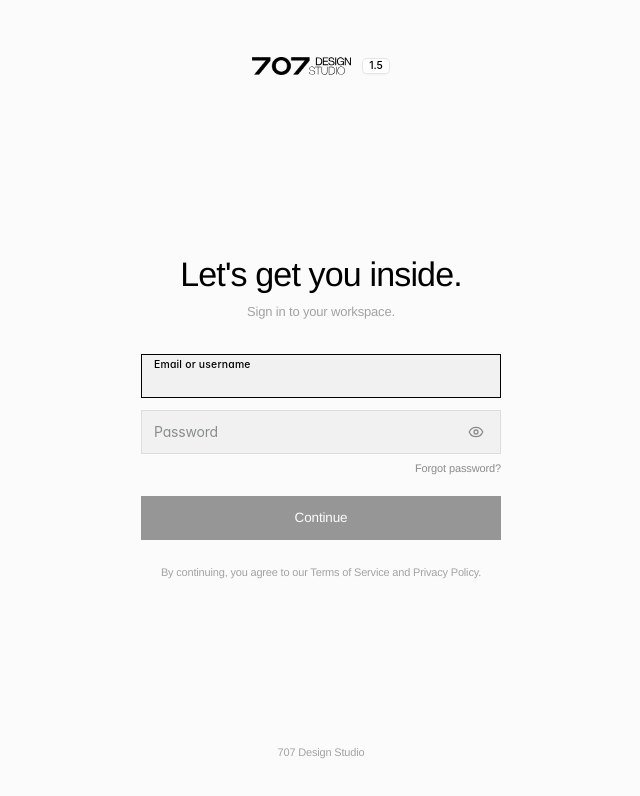
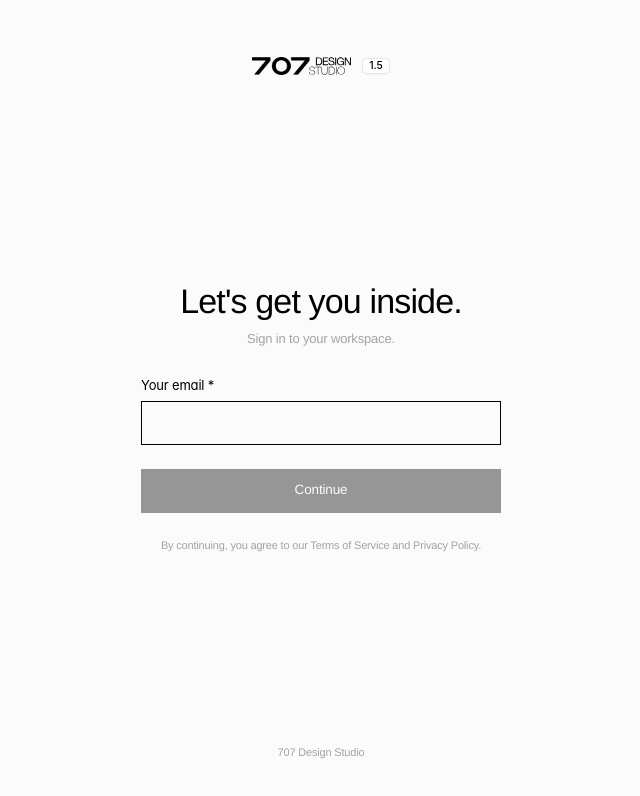
Before and after one commit to 18ohalvin/707Studio, a Vue app: page /login in a window 1280 px wide. Shown: the top 796 px of the page, without its empty margins (319-959 px from the left). Built offline with nearby package versions, Linux system fonts and the light colour scheme.

Commit message:
feat(auth): implement identifier-first email flow (Step 1 and 2A) with top-floating labels and 0.5px hairline styling

```diff
--- a/src/views/LoginView.vue
+++ b/src/views/LoginView.vue
@@ -45,69 +45,111 @@
           </p>
         </div>
 
-        <!-- Sign In Form -->
-        <form class="flex flex-col gap-3 mt-2" @submit.prevent="handleBrandSubmit">
-          <!-- Email / Username Floating Field -->
-          <div class="relative w-full">
+        <!-- Step 1: Identifier / Email Screen -->
+        <form
+          v-if="currentStep === 'email'"
+          class="flex flex-col gap-4 mt-2"
+          @submit.prevent="handleEmailSubmit"
+        >
+          <!-- Email Floating Field (Label moves to the top of the box) -->
+          <div class="relative w-full mt-5">
             <input
-              id="brand-id"
-              ref="brandIdInput"
-              v-model="brandId"
+              id="user-email"
+              ref="emailInput"
+              v-model="email"
               type="text"
-              autocomplete="username"
+              autocomplete="email"
               autocapitalize="none"
               autocorrect="off"
               spellcheck="false"
               placeholder=" "
-              required
               class="ganni-floating-input peer"
               :class="{ 'ganni-input-error': errorMessage }"
               :disabled="isLoading"
               @input="errorMessage = ''"
             />
             <label
-              for="brand-id"
+              for="user-email"
               class="ganni-floating-label"
-              :class="{ 'ganni-floating-label-active': brandId.length > 0 }"
+              :class="{ 'ganni-floating-label-active': email.length > 0 }"
             >
-              Email or username
+              Your email *
             </label>
+            <!-- Error message below box matching Ganni screenshot -->
+            <p v-if="errorMessage" class="text-[12px] text-[rgb(179,0,0)] font-normal mt-1.5 text-left animate-apple-pop">
+              {{ errorMessage }}
+            </p>
           </div>
 
-          <!-- Password Floating Field -->
-          <div class="flex flex-col gap-1.5">
+          <!-- Continue Button -->
+          <div class="mt-2">
+            <button
+              type="submit"
+              :disabled="isLoading || !email.trim()"
+              class="w-full h-[2.75rem] rounded-none bg-black text-white font-707 font-medium text-[13.5px] hover:bg-neutral-800 active:bg-neutral-900 transition-all flex items-center justify-center gap-2 apple-press cursor-pointer shadow-xs disabled:opacity-40 disabled:cursor-not-allowed"
+            >
+              <span v-if="isLoading" class="size-4 border-2 border-white/30 border-t-white rounded-full animate-spin" />
+              <span v-else>Continue</span>
+            </button>
+          </div>
+        </form>
+
+        <!-- Step 2A: Password Screen (For verified registered accounts) -->
+        <form
+          v-else-if="currentStep === 'password'"
+          class="flex flex-col gap-4 mt-2"
+          @submit.prevent="handlePasswordSubmit"
+        >
+          <!-- Verified Email Display / Edit Action -->
+          <div class="flex items-center justify-between text-[12.5px] font-mono text-neutral-600 pb-1.5 border-b-[0.5px] border-black/15">
+            <span class="truncate">{{ email }}</span>
+            <button
+              type="button"
+              @click="editEmail"
+              class="text-black font-semibold hover:underline ml-2 text-[11.5px] cursor-pointer"
+            >
+              Edit
+            </button>
+          </div>
+
+          <!-- Password Floating Field (Label moves to the top of the box) -->
+          <div class="relative w-full mt-5">
             <div class="relative w-full flex items-center">
               <input
-                id="brand-password"
-                v-model="brandPassword"
-                :type="showBrandPassword ? 'text' : 'password'"
+                id="user-password"
+                ref="passwordInput"
+                v-model="password"
+                :type="showPassword ? 'text' : 'password'"
                 autocomplete="current-password"
                 placeholder=" "
-                required
                 class="ganni-floating-input peer pr-[2.5rem]"
                 :class="{ 'ganni-input-error': errorMessage }"
                 :disabled="isLoading"
                 @input="errorMessage = ''"
               />
               <label
-                for="brand-password"
+                for="user-password"
                 class="ganni-floating-label"
-                :class="{ 'ganni-floating-label-active': brandPassword.length > 0 }"
+                :class="{ 'ganni-floating-label-active': password.length > 0 }"
               >
-                Password
+                Password *
               </label>
               <button
                 type="button"
-                @click="showBrandPassword = !showBrandPassword"
+                @click="showPassword = !showPassword"
                 class="absolute right-[0.8125rem] text-[#8a8d8d] hover:text-black cursor-pointer bg-transparent border-none p-1 transition-colors z-10"
                 tabindex="-1"
-                :title="showBrandPassword ? 'Hide password' : 'Show password'"
+                :title="showPassword ? 'Hide password' : 'Show password'"
               >
-                <EyeOff v-if="showBrandPassword" class="w-4 h-4" />
+                <EyeOff v-if="showPassword" class="w-4 h-4" />
                 <Eye v-else class="w-4 h-4" />
               </button>
             </div>
-            <div class="flex justify-end">
+            <!-- Error message below box -->
+            <p v-if="errorMessage" class="text-[12px] text-[rgb(179,0,0)] font-normal mt-1.5 text-left animate-apple-pop">
+              {{ errorMessage }}
+            </p>
+            <div class="flex justify-end mt-1.5">
               <button
                 type="button"
                 @click="handleForgotPin"
@@ -118,21 +160,15 @@
             </div>
           </div>
 
-          <!-- Error Feedback -->
-          <div v-if="errorMessage" class="p-2.5 rounded-[4px] bg-red-50/80 border-[0.5px] border-red-200 text-[rgb(179,0,0)] text-[12px] font-707 flex items-center gap-1.5 animate-apple-pop">
-            <AlertCircle class="w-3.5 h-3.5 shrink-0 text-[rgb(179,0,0)]" />
-            <span>{{ errorMessage }}</span>
-          </div>
-
-          <!-- Continue Button -->
+          <!-- Sign In Button -->
           <div class="mt-2">
             <button
               type="submit"
-              :disabled="isLoading || !brandId.trim() || !brandPassword.trim()"
+              :disabled="isLoading || !password.trim()"
               class="w-full h-[2.75rem] rounded-none bg-black text-white font-707 font-medium text-[13.5px] hover:bg-neutral-800 active:bg-neutral-900 transition-all flex items-center justify-center gap-2 apple-press cursor-pointer shadow-xs disabled:opacity-40 disabled:cursor-not-allowed"
             >
               <span v-if="isLoading" class="size-4 border-2 border-white/30 border-t-white rounded-full animate-spin" />
-              <span v-else>Continue</span>
+              <span v-else>Sign In</span>
             </button>
           </div>
         </form>
@@ -160,9 +196,9 @@
 </template>
 
 <script setup lang="ts">
-import { ref, computed, onMounted, onUnmounted } from 'vue';
+import { ref, computed, nextTick, onMounted, onUnmounted } from 'vue';
 import { useRouter, useRoute } from 'vue-router';
-import { Eye, EyeOff, AlertCircle } from 'lucide-vue-next';
+import { Eye, EyeOff } from 'lucide-vue-next';
 import { useAuthStore } from '../stores/authStore.ts';
 import { useBrandStore } from '../stores/brandStore.ts';
 import { useEditorStore } from '../stores/editorStore.ts';
@@ -175,12 +211,17 @@ const authStore = useAuthStore();
 const brandStore = useBrandStore();
 const editorStore = useEditorStore();
 
-const brandId = ref('');
-const brandPassword = ref('');
-const showBrandPassword = ref(false);
+// Step state: 'email' (Step 1) or 'password' (Step 2A)
+const currentStep = ref<'email' | 'password'>('email');
+
+const email = ref('');
+const password = ref('');
+const showPassword = ref(false);
 const errorMessage = ref('');
 const isLoading = ref(false);
-const brandIdInput = ref<HTMLInputElement | null>(null);
+
+const emailInput = ref<HTMLInputElement | null>(null);
+const passwordInput = ref<HTMLInputElement | null>(null);
 const showWhatsNewModal = ref(false);
 
 // Custom background slot (ready for user-provided background)
@@ -221,7 +262,7 @@ function handleKeydown(e: KeyboardEvent) {
 }
 
 onMounted(() => {
-  brandIdInput.value?.focus();
+  emailInput.value?.focus();
   window.addEventListener('keydown', handleKeydown);
 });
 
@@ -234,36 +275,67 @@ function handleForgotPin() {
   editorStore.showToast('Please contact your administrator or team lead to reset credentials.');
 }
 
-async function handleBrandSubmit() {
+function editEmail() {
+  currentStep.value = 'email';
   errorMessage.value = '';
+  nextTick(() => {
+    emailInput.value?.focus();
+  });
+}
+
+// Step 1: Check Email
+async function handleEmailSubmit() {
+  errorMessage.value = '';
+  const cleanEmail = email.value.trim().toLowerCase();
+
+  if (!cleanEmail) {
+    errorMessage.value = 'Please fill out this field.';
+    emailInput.value?.focus();
+    return;
+  }
+
   isLoading.value = true;
+  try {
+    const res = await authStore.checkEmail(cleanEmail);
+    if (res.exists) {
+      currentStep.value = 'password';
+      await nextTick();
+      passwordInput.value?.focus();
+    } else {
+      // Option B: Unregistered email review notice
+      errorMessage.value = 'No account found. 707 Studio is invite-only; new accounts must be approved by Superadmin.';
+    }
+  } catch (err: any) {
+    errorMessage.value = err?.message || 'Verification failed. Please try again.';
+  } finally {
+    isLoading.value = false;
+  }
+}
 
-  const inputId = brandId.value.trim();
+// Step 2A: Verify Password & Sign In
+async function handlePasswordSubmit() {
+  errorMessage.value = '';
+  if (!password.value) {
+    errorMessage.value = 'Please fill out this field.';
+    passwordInput.value?.focus();
+    return;
+  }
 
+  isLoading.value = true;
   try {
-    if (authStore.users.length === 0) {
-      await authStore.loadUsers();
-    }
-    if (brandStore.brands.length === 0) {
-      await brandStore.loadBrands();
-    }
-
-    let res = await authStore.signIn(inputId, brandPassword.value);
+    const res = await authStore.signIn(email.value.trim(), password.value);
     if (!res.success) {
-      await authStore.loadUsers();
-      res = await authStore.signIn(inputId, brandPassword.value);
-    }
-
-    if (!res.success) {
-      errorMessage.value = res.error || 'Invalid account identifier or password.';
+      errorMessage.value = res.error || 'Incorrect password. Please verify your credentials and try again.';
       return;
     }
 
     // Auto-match or activate brand
+    if (brandStore.brands.length === 0) {
+      await brandStore.loadBrands();
+    }
     const found = brandStore.brands.find(b =>
-      b.slug.toLowerCase() === inputId.toLowerCase() ||
-      b.name.toLowerCase().includes(inputId.toLowerCase()) ||
-      (authStore.currentUser?.assignedBrands && authStore.currentUser.assignedBrands.some(ub => ub.toLowerCase() === b.slug.toLowerCase() || ub.toLowerCase() === b.name.toLowerCase()))
+      b.slug.toLowerCase() === email.value.trim().toLowerCase() ||
+      (authStore.currentUser?.assignedBrands && authStore.currentUser.assignedBrands.some(ub => ub.toLowerCase() === b.slug.toLowerCase()))
     );
     if (found) {
       brandStore.setActiveBrand(found);
@@ -296,7 +368,6 @@ async function handleBrandSubmit() {
   box-shadow: none;
   margin: 0px;
   outline: none;
-  transition: border-color 0.15s ease-in, background-color 0.15s ease-in;
   font-size: 0.875rem;
   font-weight: 400;
   max-width: 100%;
@@ -304,18 +375,16 @@ async function handleBrandSubmit() {
   border-radius: 0px;
   font-family: var(--font-primary, -apple-system, BlinkMacSystemFont, "Helvetica Neue", Arial, sans-serif);
   height: 2.75rem;
-  background: rgb(241, 241, 241);
-  padding: 1.05rem 0.8125rem 0.2rem 0.8125rem;
+  background: transparent;
+  padding: 0px 0.8125rem;
   color: #222222;
-  border-width: 0.0625rem;
-  border-style: solid;
-  border-color: #dddddd;
+  border: 0.5px solid #000000;
+  transition: border-color 0.15s ease-in;
 }
 
 .ganni-floating-input:focus {
   outline: none;
-  border-color: #000000;
-  background: rgb(241, 241, 241);
+  border: 0.5px solid #000000;
 }
 
 .ganni-floating-label {
@@ -333,24 +402,21 @@ async function handleBrandSubmit() {
   font-family: var(--font-primary, -apple-system, BlinkMacSystemFont, "Helvetica Neue", Arial, sans-serif);
 }
 
-/* Active State: When input has focus OR already has a typed value */
+/* Float to the TOP of the box (above the border, left aligned) */
 .ganni-floating-label-active,
 .peer:focus ~ .ganni-floating-label {
-  top: 0.42rem;
+  top: -1.35rem;
+  left: 0px;
   transform: translateY(0);
-  font-size: 0.65rem;
-  font-weight: 500;
-  letter-spacing: 0.02em;
-  color: #8a8d8d;
-}
-
-.peer:focus ~ .ganni-floating-label {
+  font-size: 0.8125rem;
+  font-weight: 400;
   color: #000000;
 }
 
+/* Error state matching Ganni screenshot */
 .ganni-input-error {
   color: rgb(179, 0, 0) !important;
-  border-color: rgb(179, 0, 0) !important;
+  border: 0.5px solid rgb(179, 0, 0) !important;
 }
 
 .ganni-input-error ~ .ganni-floating-label {
```
Also changed, not shown: src/stores/authStore.ts (+31 -0 lines), 1 other file (tests, documents, lock files or other folders).
